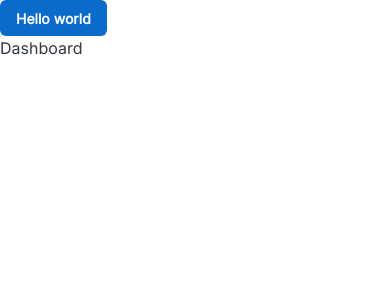
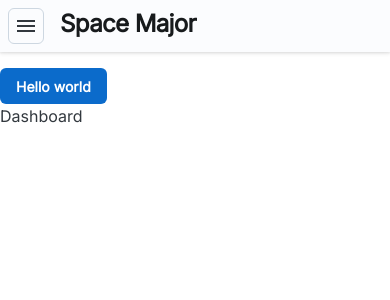
Before and after one commit to joonashak/space-major, a React app in the folder web/: page / in a window 390 px wide. Shown: the top 300 px of the page. Built offline with nearby package versions, Linux system fonts and the light colour scheme; the HTML template or start-up script is replaced by a standard one.

Commit message:
Header for mobile devices

```diff
--- a/web/package.json
+++ b/web/package.json
@@ -13,6 +13,7 @@
     "@emotion/react": "^11.11.3",
     "@emotion/styled": "^11.11.0",
     "@fontsource/inter": "^5.0.16",
+    "@mui/icons-material": "^5.15.3",
     "@mui/joy": "^5.0.0-beta.21",
     "react": "^18.2.0",
     "react-dom": "^18.2.0",
--- /dev/null
+++ b/web/src/Header.tsx
@@ -0,0 +1,22 @@
+import Menu from "@mui/icons-material/Menu";
+import { IconButton, Sheet, Typography } from "@mui/joy";
+
+const Header = () => (
+  <Sheet
+    sx={(theme) => ({
+      display: "flex",
+      gap: 2,
+      p: 1,
+      mb: 2,
+      boxShadow: "sm",
+      [theme.breakpoints.up("lg")]: { display: "none" },
+    })}
+  >
+    <IconButton variant="outlined">
+      <Menu />
+    </IconButton>
+    <Typography level="h3">Space Major</Typography>
+  </Sheet>
+);
+
+export default Header;
--- a/web/src/Layout.tsx
+++ b/web/src/Layout.tsx
@@ -1,10 +1,12 @@
 import { Box } from "@mui/joy";
 import Button from "@mui/joy/Button";
 import { Outlet } from "react-router-dom";
+import Header from "./Header";
 
 const Layout = () => {
   return (
     <>
+      <Header />
       <Button variant="solid">Hello world</Button>
       <Box>
         <Outlet />
```
Also changed, not shown: 2 other files (tests, documents, lock files or other folders).
